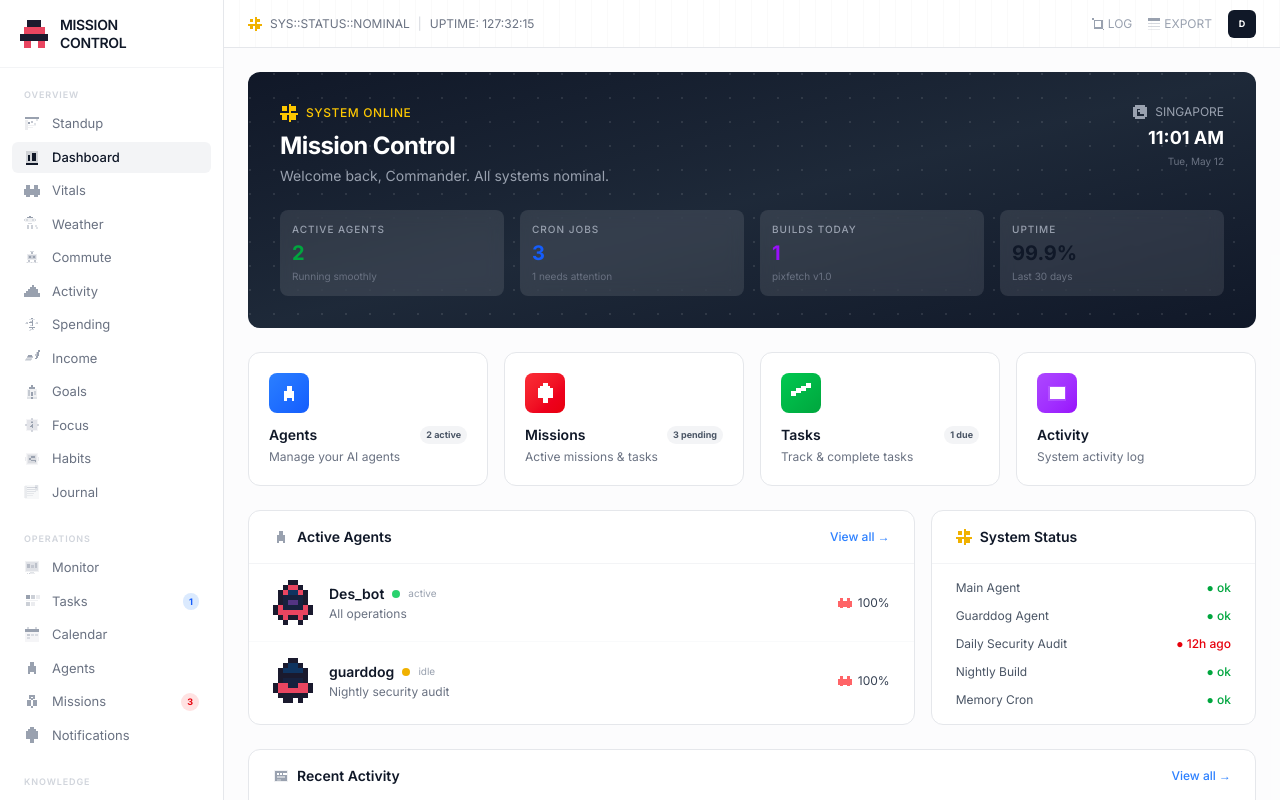
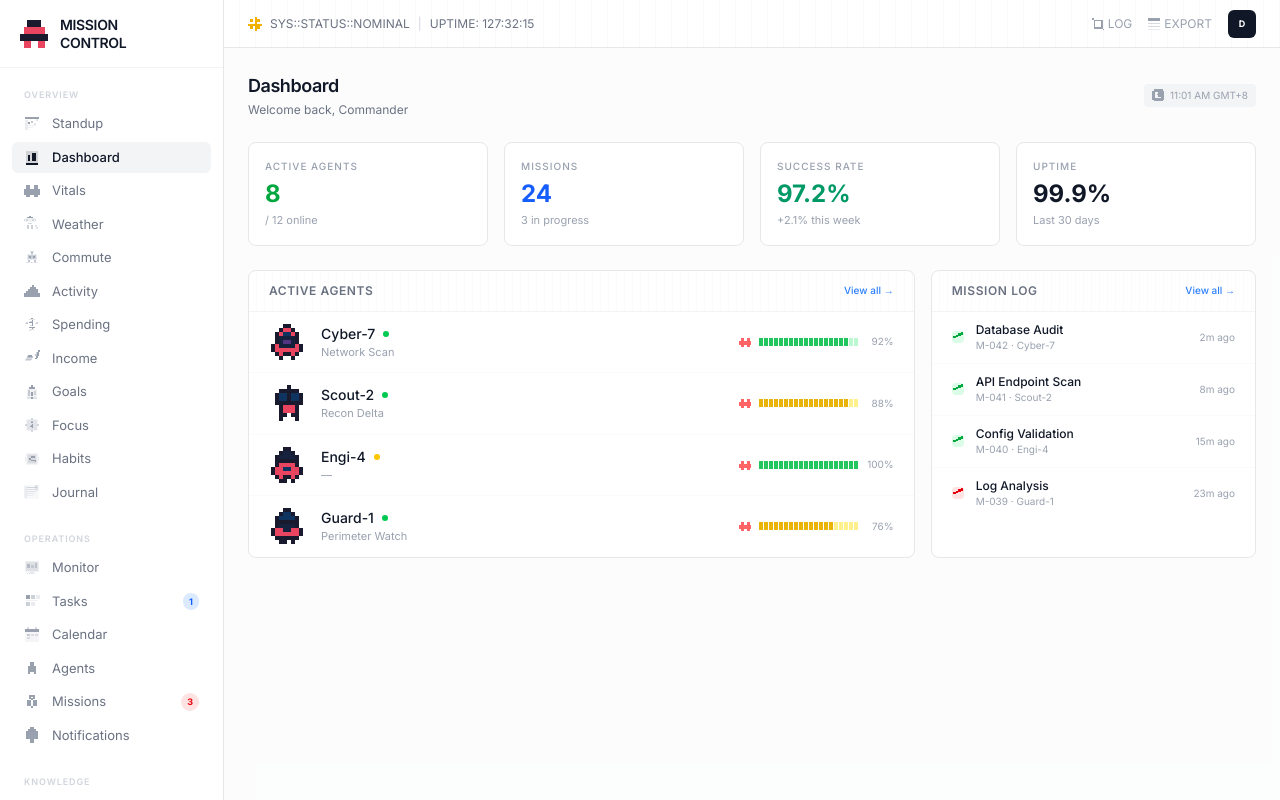
Before and after one commit to goal86sg/clawbot-misscontrol, a Next.js app: page / in a window 1280 px wide. Shown: the top 800 px of the page. Built offline with nearby package versions, Linux system fonts and the light colour scheme.

Commit message:
🔧 Revert dashboard to v1 (commit 811db6b) — fixes broken UI
Desss reports the dashboard doesn't match early UI and links aren't clickable.
Reverting to the clean v1 dashboard which has working links.

```diff
--- a/src/app/(dashboard)/agents/page.tsx
+++ b/src/app/(dashboard)/agents/page.tsx
@@ -47,20 +47,6 @@ const agents: Agent[] = [
     level: 8,
     xp: 60,
     spec: 'Security audit · Healthcheck · Config hardening',
-    model: 'deepseek-v4-pro:cloud',
-    runtime: 'isolated cron',
-  },
-  {
-    id: 'daily_briefing',
-    name: 'Daily Briefing',
-    type: 'scout',
-    role: 'Calendar Intelligence',
-    status: 'idle',
-    hp: 100,
-    mission: 'Mon-Fri 8AM · iCloud CalDAV · Today + 2-day lookahead',
-    level: 5,
-    xp: 45,
-    spec: 'iCloud CalDAV · Apple Calendar · Telegram delivery',
     model: 'deepseek-v4-pro:cloud',
     runtime: 'isolated cron',
   },
--- a/src/app/(dashboard)/page.tsx
+++ b/src/app/(dashboard)/page.tsx
@@ -3,217 +3,145 @@
 import React from 'react';
 import { PixelProgress } from '@/components/PixelProgress';
 import { PixelAvatar } from '@/components/PixelAvatar';
-import { PixelAgents, PixelCheck, PixelClock, PixelHeart, PixelAlert, PixelSparkle, PixelTerminal } from '@/lib/pixel-icons';
-import { PixelBell } from '@/lib/pixel-icons-extra';
+import { PixelCheck, PixelClock, PixelHeart } from '@/lib/pixel-icons';
 import Link from 'next/link';
 
-const features = [
-  {
-    href: '/agents',
-    label: 'Agents',
-    desc: 'Manage your AI agents',
-    icon: PixelAgents,
-    color: 'from-blue-500 to-blue-600',
-    badge: '2 active',
-  },
-  {
-    href: '/missions',
-    label: 'Missions',
-    desc: 'Active missions & tasks',
-    icon: PixelBell,
-    color: 'from-red-500 to-red-600',
-    badge: '3 pending',
-  },
-  {
-    href: '/tasks',
-    label: 'Tasks',
-    desc: 'Track & complete tasks',
-    icon: PixelCheck,
-    color: 'from-green-500 to-green-600',
-    badge: '1 due',
-  },
-  {
-    href: '/activity',
-    label: 'Activity',
-    desc: 'System activity log',
-    icon: PixelTerminal,
-    color: 'from-purple-500 to-purple-600',
-    badge: null,
-  },
-];
-
 const stats = [
-  { label: 'Active Agents', value: '2', sub: 'Running smoothly', color: 'text-green-600' },
-  { label: 'Cron Jobs', value: '3', sub: '1 needs attention', color: 'text-blue-600' },
-  { label: 'Builds Today', value: '1', sub: 'pixfetch v1.0', color: 'text-purple-600' },
+  { label: 'Active Agents', value: '8', sub: '/ 12 online', color: 'text-green-600' },
+  { label: 'Missions', value: '24', sub: '3 in progress', color: 'text-blue-600' },
+  { label: 'Success Rate', value: '97.2%', sub: '+2.1% this week', color: 'text-emerald-600' },
   { label: 'Uptime', value: '99.9%', sub: 'Last 30 days', color: 'text-gray-900' },
 ];
 
-const recentActivity = [
-  { id: 'cron', title: 'Memory Dreaming Promotion', agent: 'system', time: '18m ago', status: 'ok' },
-  { id: 'cron', title: 'Nightly: pixfetch v1.0 built', agent: 'main', time: '7h ago', status: 'completed' },
-  { id: 'cron', title: 'healthcheck:daily-security-audit', agent: 'guarddog', time: '12h ago', status: 'error' },
-  { id: 'cron', title: 'Nightly: Sovereign Cloud PPTX', agent: 'main', time: '2d ago', status: 'completed' },
+const activeAgents = [
+  { name: 'Cyber-7', agent: 'cyber' as const, status: 'active', mission: 'Network Scan', hp: 92 },
+  { name: 'Scout-2', agent: 'scout' as const, status: 'active', mission: 'Recon Delta', hp: 88 },
+  { name: 'Engi-4', agent: 'engineer' as const, status: 'idle', mission: '—', hp: 100 },
+  { name: 'Guard-1', agent: 'guardian' as const, status: 'active', mission: 'Perimeter Watch', hp: 76 },
+];
+
+const missionLog = [
+  { id: 'M-042', title: 'Database Audit', agent: 'Cyber-7', time: '2m ago', status: 'completed' },
+  { id: 'M-041', title: 'API Endpoint Scan', agent: 'Scout-2', time: '8m ago', status: 'completed' },
+  { id: 'M-040', title: 'Config Validation', agent: 'Engi-4', time: '15m ago', status: 'completed' },
+  { id: 'M-039', title: 'Log Analysis', agent: 'Guard-1', time: '23m ago', status: 'failed' },
 ];
 
 export default function DashboardPage() {
   return (
     <div className="max-w-6xl space-y-6">
-      {/* Hero Banner */}
-      <div className="relative overflow-hidden bg-gradient-to-br from-gray-900 via-gray-800 to-gray-900 rounded-xl p-8 text-white">
-        {/* Background Pattern */}
-        <div className="absolute inset-0 opacity-10">
-          <div className="absolute inset-0" style={{
-            backgroundImage: 'radial-gradient(circle at 2px 2px, white 1px, transparent 0)',
-            backgroundSize: '24px 24px'
-          }} />
+      {/* Page Title */}
+      <div className="flex items-center justify-between">
+        <div>
+          <h1 className="text-lg font-semibold text-gray-900 tracking-tight">Dashboard</h1>
+          <p className="text-xs text-gray-500 mt-0.5">Welcome back, Commander</p>
         </div>
-
-        {/* Content */}
-        <div className="relative flex items-start justify-between">
-          <div>
-            <div className="flex items-center gap-2 mb-2">
-              <PixelSparkle size={18} className="text-yellow-400" />
-              <span className="text-xs font-medium text-yellow-400 tracking-wider uppercase">System Online</span>
-            </div>
-            <h1 className="text-2xl font-bold tracking-tight mb-1">Mission Control</h1>
-            <p className="text-sm text-gray-400">Welcome back, Commander. All systems nominal.</p>
+        <div className="flex items-center gap-2">
+          <div className="flex items-center gap-1.5 text-[10px] text-gray-400 font-mono bg-gray-100 px-2 py-1 rounded">
+            <PixelClock size={12} />
+            <span>{new Date().toLocaleTimeString('en-US', { hour: '2-digit', minute: '2-digit', timeZone: 'Asia/Singapore', timeZoneName: 'short' })}</span>
           </div>
-
-          {/* Live Clock */}
-          <div className="text-right">
-            <div className="flex items-center gap-2 justify-end">
-              <PixelClock size={14} className="text-gray-400" />
-              <span className="text-xs font-mono text-gray-400">SINGAPORE</span>
-            </div>
-            <p className="text-lg font-mono font-bold mt-1">
-              {new Date().toLocaleTimeString('en-US', { hour: '2-digit', minute: '2-digit', timeZone: 'Asia/Singapore' })}
-            </p>
-            <p className="text-[10px] text-gray-500 mt-0.5">
-              {new Date().toLocaleDateString('en-US', { weekday: 'short', month: 'short', day: 'numeric', timeZone: 'Asia/Singapore' })}
-            </p>
-          </div>
-        </div>
-
-        {/* Quick Stats Row */}
-        <div className="grid grid-cols-4 gap-4 mt-6">
-          {stats.map(stat => (
-            <div key={stat.label} className="bg-white/10 backdrop-blur rounded-lg p-3">
-              <p className="text-[10px] text-gray-400 uppercase tracking-widest font-medium">{stat.label}</p>
-              <p className={`text-xl font-bold mt-0.5 ${stat.color}`}>{stat.value}</p>
-              <p className="text-[10px] text-gray-500 mt-0.5">{stat.sub}</p>
-            </div>
-          ))}
         </div>
       </div>
 
-      {/* Feature Cards */}
+      {/* Stat Cards */}
       <div className="grid grid-cols-4 gap-4">
-        {features.map(feature => (
-          <Link
-            key={feature.href}
-            href={feature.href}
-            className="group bg-white border border-gray-200 rounded-xl p-5 hover:shadow-lg hover:border-gray-300 transition-all duration-200"
-          >
-            <div className={`w-10 h-10 rounded-lg bg-gradient-to-br ${feature.color} flex items-center justify-center mb-3 group-hover:scale-110 transition-transform`}>
-              <feature.icon size={20} className="text-white" />
-            </div>
-            <div className="flex items-center justify-between mb-1">
-              <h3 className="text-sm font-semibold text-gray-900">{feature.label}</h3>
-              {feature.badge && (
-                <span className="text-[9px] font-bold px-1.5 py-0.5 rounded-full bg-gray-100 text-gray-600">
-                  {feature.badge}
-                </span>
-              )}
-            </div>
-            <p className="text-xs text-gray-500">{feature.desc}</p>
-          </Link>
+        {stats.map((stat) => (
+          <div key={stat.label} className="bg-white border border-gray-200 rounded-lg p-4">
+            <p className="text-[10px] text-gray-400 uppercase tracking-widest font-medium">
+              {stat.label}
+            </p>
+            <p className={`text-2xl font-bold mt-1 ${stat.color}`}>{stat.value}</p>
+            <p className="text-[11px] text-gray-400 mt-0.5">{stat.sub}</p>
+          </div>
         ))}
       </div>
 
       {/* Main Content Grid */}
       <div className="grid grid-cols-3 gap-4">
         {/* Active Agents */}
-        <div className="col-span-2 bg-white border border-gray-200 rounded-xl overflow-hidden">
-          <div className="px-6 py-4 border-b border-gray-100 flex items-center justify-between">
-            <div className="flex items-center gap-2">
-              <PixelAgents size={16} className="text-gray-400" />
-              <h2 className="text-sm font-semibold text-gray-900">Active Agents</h2>
+        <div className="col-span-2 bg-white border border-gray-200 rounded-lg overflow-hidden">
+          <div
+            className="px-5 py-3 border-b border-gray-100"
+            style={{
+              backgroundImage: 'linear-gradient(90deg, transparent 7px, rgba(0,0,0,0.015) 1px)',
+              backgroundSize: '8px 100%',
+            }}
+          >
+            <div className="flex items-center justify-between">
+              <h2 className="text-xs font-semibold text-gray-500 uppercase tracking-wider">
+                Active Agents
+              </h2>
+              <Link href="/agents" className="text-[10px] text-blue-500 hover:text-blue-600 font-medium">
+                View all →
+              </Link>
             </div>
-            <Link href="/agents" className="text-xs text-blue-500 hover:text-blue-600 font-medium">View all →</Link>
           </div>
           <div className="divide-y divide-gray-50">
-            {[
-              { name: 'Des_bot', id: 'main', type: 'cyber' as const, status: 'active', mission: 'All operations', hp: 100 },
-              { name: 'guarddog', id: 'guarddog', type: 'guardian' as const, status: 'idle', mission: 'Nightly security audit', hp: 100 },
-            ].map(agent => (
-              <div key={agent.id} className="px-6 py-4 flex items-center gap-4 hover:bg-gray-50 transition-colors">
-                <PixelAvatar agent={agent.type} size={40} />
+            {activeAgents.map((agent) => (
+              <div key={agent.name} className="px-5 py-3 flex items-center gap-4 hover:bg-gray-50/50 transition-colors">
+                <PixelAvatar agent={agent.agent} size={36} />
                 <div className="flex-1 min-w-0">
                   <div className="flex items-center gap-2">
-                    <p className="text-sm font-semibold text-gray-900">{agent.name}</p>
-                    <span className={`w-2 h-2 rounded-full ${agent.status === 'active' ? 'bg-green-500 animate-pulse' : 'bg-yellow-500'}`} />
-                    <span className="text-[10px] text-gray-400">{agent.status}</span>
+                    <span className="text-sm font-medium text-gray-900">{agent.name}</span>
+                    <span
+                      className={`inline-block w-1.5 h-1.5 rounded-full ${
+                        agent.status === 'active' ? 'bg-green-500' : 'bg-yellow-400'
+                      }`}
+                    />
                   </div>
-                  <p className="text-xs text-gray-500 mt-0.5 truncate">{agent.mission}</p>
+                  <p className="text-[11px] text-gray-400">{agent.mission}</p>
                 </div>
-                <div className="flex items-center gap-1.5">
-                  <PixelHeart size={14} className="text-red-400" />
-                  <span className="text-xs font-mono text-gray-700">{agent.hp}%</span>
+                <div className="flex items-center gap-2">
+                  <PixelHeart size={12} className="text-red-400" />
+                  <PixelProgress value={agent.hp} max={100} variant={agent.hp > 90 ? 'green' : agent.hp > 70 ? 'yellow' : 'red'} />
+                  <span className="text-[10px] text-gray-400 w-7 text-right">{agent.hp}%</span>
                 </div>
               </div>
             ))}
           </div>
         </div>
 
-        {/* System Status */}
-        <div className="bg-white border border-gray-200 rounded-xl overflow-hidden">
-          <div className="px-6 py-4 border-b border-gray-100 flex items-center gap-2">
-            <PixelSparkle size={16} className="text-yellow-500" />
-            <h2 className="text-sm font-semibold text-gray-900">System Status</h2>
+        {/* Recent Mission Log */}
+        <div className="bg-white border border-gray-200 rounded-lg overflow-hidden">
+          <div
+            className="px-5 py-3 border-b border-gray-100"
+            style={{
+              backgroundImage: 'linear-gradient(90deg, transparent 7px, rgba(0,0,0,0.015) 1px)',
+              backgroundSize: '8px 100%',
+            }}
+          >
+            <div className="flex items-center justify-between">
+              <h2 className="text-xs font-semibold text-gray-500 uppercase tracking-wider">
+                Mission Log
+              </h2>
+              <Link href="/missions" className="text-[10px] text-blue-500 hover:text-blue-600 font-medium">
+                View all →
+              </Link>
+            </div>
           </div>
-          <div className="px-6 py-4 space-y-3">
-            {[
-              { label: 'Main Agent', ok: true },
-              { label: 'Guarddog Agent', ok: true },
-              { label: 'Daily Security Audit', ok: false, note: '12h ago' },
-              { label: 'Nightly Build', ok: true },
-              { label: 'Memory Cron', ok: true },
-            ].map(item => (
-              <div key={item.label} className="flex items-center justify-between">
-                <span className="text-xs text-gray-600">{item.label}</span>
-                <span className={`text-xs font-medium ${item.ok ? 'text-green-600' : 'text-red-600'}`}>
-                  ● {item.ok ? 'ok' : item.note}
-                </span>
+          <div className="divide-y divide-gray-50">
+            {missionLog.map((log) => (
+              <div key={log.id} className="px-5 py-2.5 flex items-center gap-3">
+                <div
+                  className={`w-3 h-3 rounded-sm flex items-center justify-center shrink-0 ${
+                    log.status === 'completed' ? 'bg-green-100 text-green-600' : 'bg-red-100 text-red-600'
+                  }`}
+                >
+                  <PixelCheck size={10} />
+                </div>
+                <div className="flex-1 min-w-0">
+                  <p className="text-xs font-medium text-gray-900 truncate">{log.title}</p>
+                  <p className="text-[10px] text-gray-400">
+                    {log.id} · {log.agent}
+                  </p>
+                </div>
+                <span className="text-[10px] text-gray-400 shrink-0">{log.time}</span>
               </div>
             ))}
           </div>
         </div>
       </div>
-
-      {/* Recent Activity */}
-      <div className="bg-white border border-gray-200 rounded-xl overflow-hidden">
-        <div className="px-6 py-4 border-b border-gray-100 flex items-center justify-between">
-          <div className="flex items-center gap-2">
-            <PixelTerminal size={16} className="text-gray-400" />
-            <h2 className="text-sm font-semibold text-gray-900">Recent Activity</h2>
-          </div>
-          <Link href="/activity" className="text-xs text-blue-500 hover:text-blue-600 font-medium">View all →</Link>
-        </div>
-        <div className="divide-y divide-gray-50">
-          {recentActivity.map((entry, i) => (
-            <div key={i} className="px-6 py-3 flex items-center gap-3">
-              {entry.status === 'ok' || entry.status === 'completed'
-                ? <PixelCheck size={14} className="text-green-500 shrink-0" />
-                : <PixelAlert size={14} className="text-red-500 shrink-0" />
-              }
-              <span className="text-xs font-mono text-gray-400 w-16 shrink-0">{entry.agent}</span>
-              <span className="text-sm text-gray-900 flex-1">{entry.title}</span>
-              <span className="text-xs text-gray-400">{entry.time}</span>
-            </div>
-          ))}
-        </div>
-      </div>
     </div>
   );
 }
--- a/src/app/(dashboard)/team/page.tsx
+++ b/src/app/(dashboard)/team/page.tsx
@@ -47,21 +47,7 @@ const org: TeamMember[] = [
     level: 8,
     hp: 100,
     model: 'deepseek-v4-pro:cloud',
-    runtime: 'isolated cron (fires 23:00 SGT)',
-  },
-  {
-    id: 'morning_scout',
-    name: 'morning_scout',
-    role: 'News Scout',
-    type: 'scout',
-    status: 'idle',
-    reportsTo: 'Des_bot',
-    mission: 'Daily tech news digest — HN · Reddit · K8s/CNCF · GitHub · ArXiv · AI, scored by interest',
-    specialties: ['RSS scraping', 'HN API', 'ArXiv', 'GitHub Trending', 'Video search (Invidious)', 'Interest scoring'],
-    level: 5,
-    hp: 100,
-    model: 'minimax-m2.7:cloud',
-    runtime: 'isolated cron (fires 08:00 SGT Mon-Fri)',
+    runtime: 'isolated cron (fires at 23:00 SGT)',
   },
 ];
 
```
Also changed, not shown: 1 other file (tests, documents, lock files or other folders).
